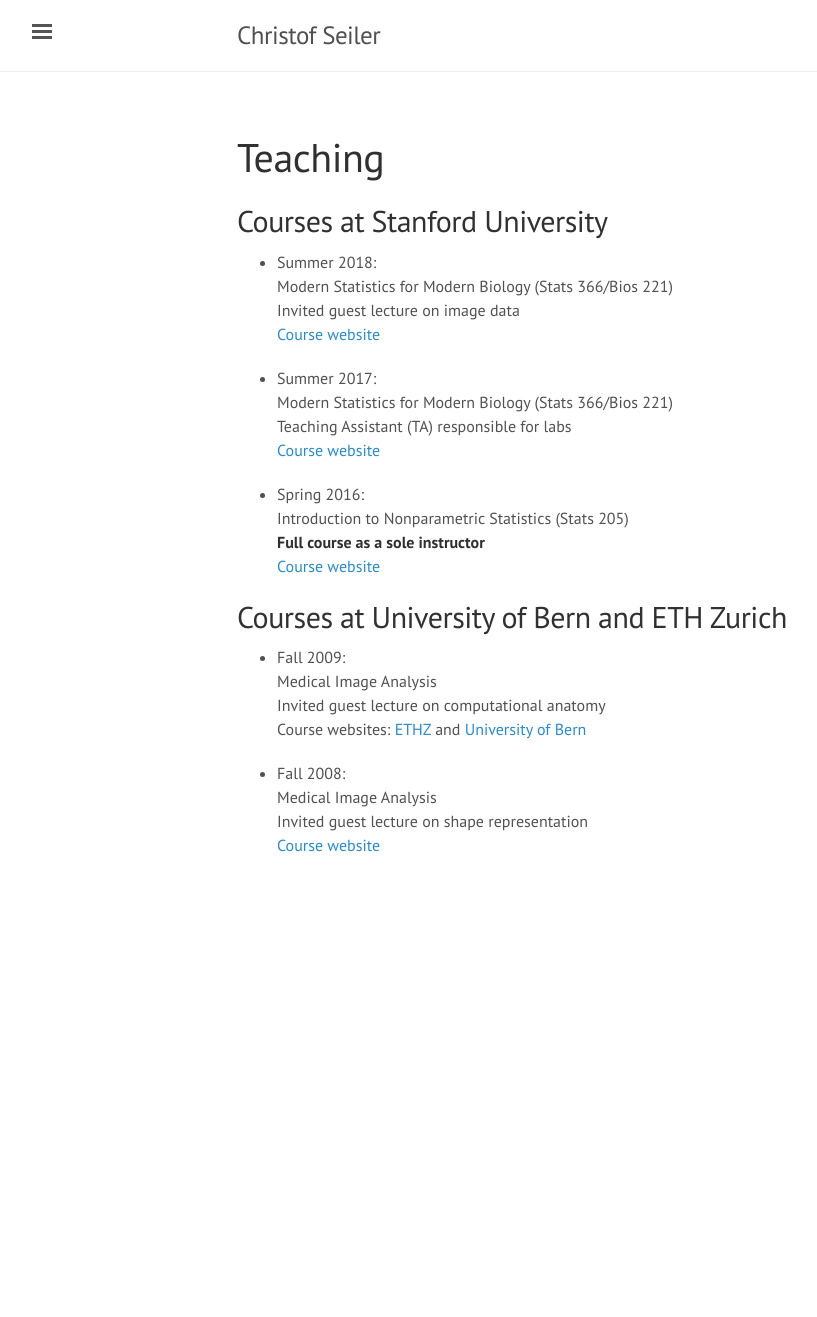
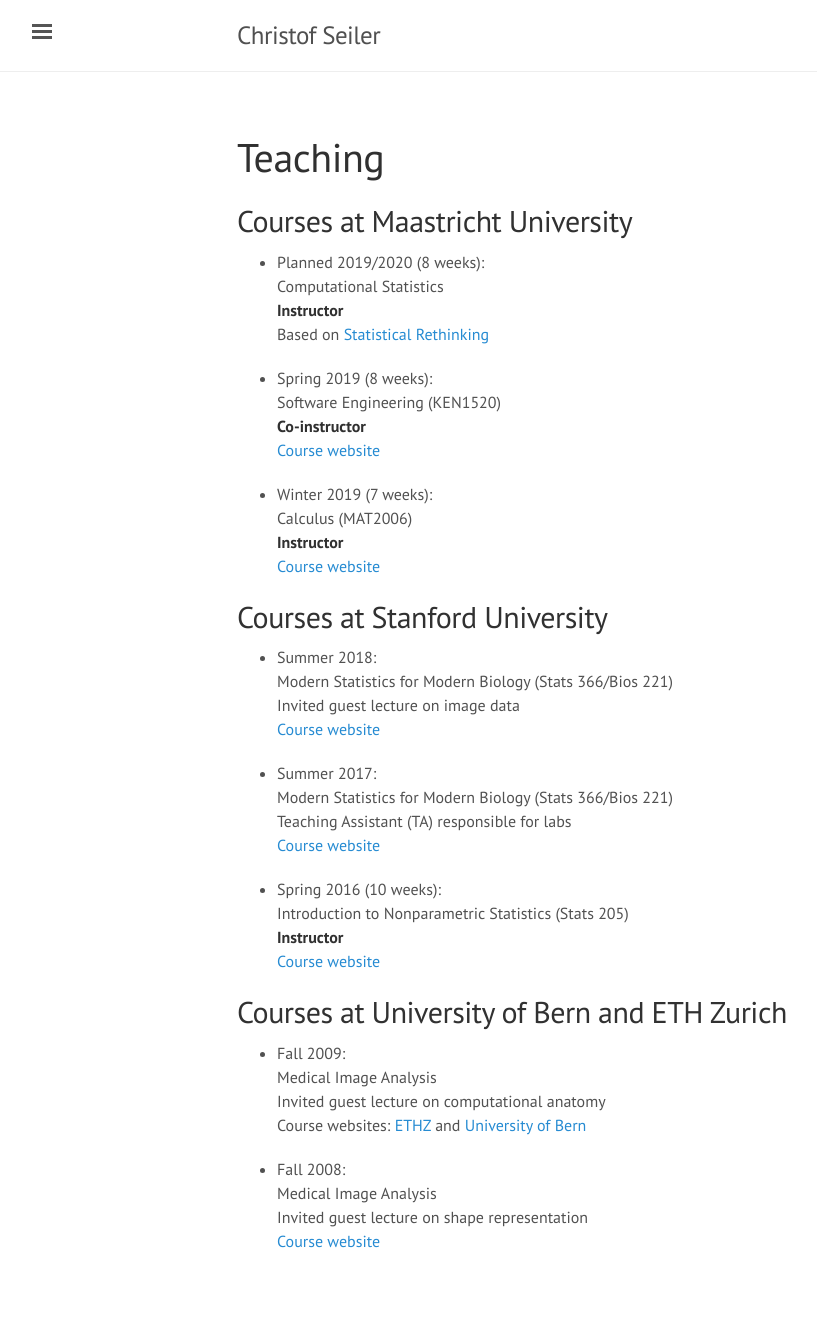
Before and after one commit to ChristofSeiler/ChristofSeiler.github.io, a Jekyll site: the page built from teaching.md, in a window 1280 px wide. Shown: the whole page, without its empty margins (3-820 px from the left). Built offline with Jekyll 4.4.1, drawn with Linux system fonts in a browser that asks for light colours; before the commit the page ends 921 px from its top, so only the background shows below that.

Commit message:
updated teaching page

```diff
--- a/teaching.md
+++ b/teaching.md
@@ -2,6 +2,23 @@
 layout: page
 title: Teaching
 ---
+
+## Courses at Maastricht University
+
+* Planned 2019/2020 (8 weeks): <br>
+Computational Statistics <br>
+**Instructor** <br>
+Based on [Statistical Rethinking](https://xcelab.net/rm/statistical-rethinking/)
+
+* Spring 2019 (8 weeks): <br>
+Software Engineering (KEN1520) <br>
+**Co-instructor** <br>
+[Course website](https://www.maastrichtuniversity.nl/education/bachelor/bachelor-data-science-and-knowledge-engineering/courses-curriculum)
+
+* Winter 2019 (7 weeks): <br>
+Calculus (MAT2006) <br>
+**Instructor** <br>
+[Course website](https://www.maastrichtuniversity.nl/meta/350269/calculus)
 
 ## Courses at Stanford University
 
@@ -15,9 +32,9 @@
 Teaching Assistant (TA) responsible for labs <br>
 [Course website](http://web.stanford.edu/class/bios221/index.html)
 
-* Spring 2016: <br>
+* Spring 2016 (10 weeks): <br>
 Introduction to Nonparametric Statistics (Stats 205) <br>
-**Full course as a sole instructor** <br>
+**Instructor** <br>
 [Course website](http://christofseiler.github.io/stats205/)
 
 ## Courses at University of Bern and ETH Zurich
```
